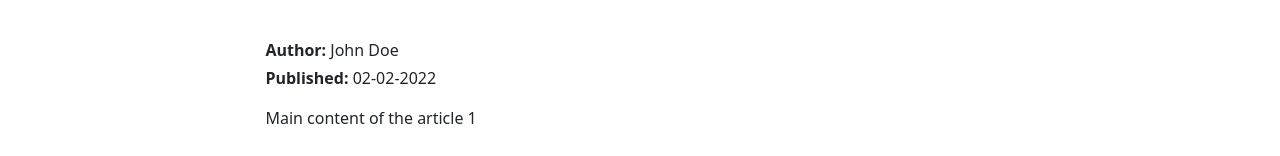
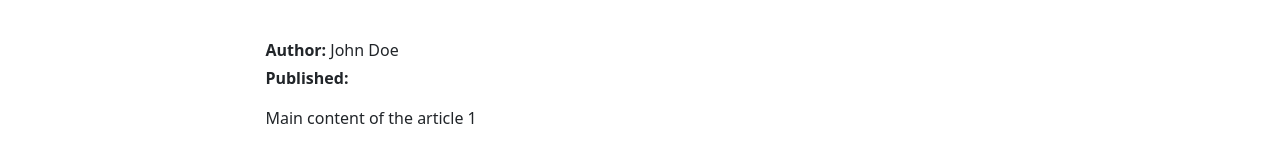
Before and after one commit to Cypeace84/react-crud, a React (Create React App) app: page /post/1 in a window 1280 px wide. Shown: the part 176-332 px from the top of the page. Built offline with nearby package versions, Linux system fonts and the light colour scheme.

Commit message:
add DatePicker - ERROR

```diff
--- a/src/components/features/PostForm.js
+++ b/src/components/features/PostForm.js
@@ -3,6 +3,9 @@ import { Button, Form, Row } from 'react-bootstrap';
 import Col from 'react-bootstrap/Col';
 import ReactQuill from 'react-quill';
 import 'react-quill/dist/quill.snow.css';
+import DatePicker from 'react-datepicker';
+
+import 'react-datepicker/dist/react-datepicker.css';
 
 const PostForm = ({ action, actionText, ...props }) => {
   const [title, setTitle] = useState(props.title || '');
@@ -54,12 +57,16 @@ const PostForm = ({ action, actionText, ...props }) => {
           className='col-sm-6 mb-3'
         >
           <Form.Label>Published</Form.Label>
-          <Form.Control
+          <DatePicker
+            selected={publishedDate}
+            onChange={(e) => setPublishedDate(e.target.value)}
+          />
+          {/* <Form.Control
             type='text'
             placeholder='mm-dd-rr'
             value={publishedDate}
             onChange={(e) => setPublishedDate(e.target.value)}
-          />
+          /> */}
         </Form.Group>
       </Row>
 
--- a/src/components/pages/Post.js
+++ b/src/components/pages/Post.js
@@ -3,6 +3,7 @@ import { Button, Card, Col, Modal, Row } from 'react-bootstrap';
 import { useDispatch, useSelector } from 'react-redux';
 import { Link, Navigate, useParams } from 'react-router-dom';
 import { getPostById, removePost } from '../../redux/postRedux';
+import dateToString from '../../utils/dateToStr';
 
 const Post = () => {
   const [show, setShow] = useState(false);
@@ -11,6 +12,8 @@ const Post = () => {
   const dispatch = useDispatch();
   const { id } = useParams();
   const postData = useSelector((state) => getPostById(state, id));
+  const dateString = dateToString(postData.publishedDate);
+  console.log('dateString', dateString);
 
   const remove = (e) => {
     e.preventDefault();
@@ -51,7 +54,8 @@ const Post = () => {
           </Card.Text>
           <Card.Text className='mb-3'>
             <strong>Published: </strong>
-            {postData.publishedDate}
+            {/* {dateToString(postData.publishedDate)} */}
+            {/* {postData.publishedDate} */}
           </Card.Text>
           <Card.Text className='mb-4'>
             <p dangerouslySetInnerHTML={{ __html: postData.content }} />
--- a/src/redux/initialState.js
+++ b/src/redux/initialState.js
@@ -5,7 +5,7 @@ const initialState = {
       title: 'Article title',
       shortDescription: 'Short description of the article...',
       content: 'Main content of the article 1',
-      publishedDate: '02-02-2022',
+      publishedDate: new Date('02-02-2022'),
       author: 'John Doe',
     },
     {
@@ -13,7 +13,7 @@ const initialState = {
       title: 'Article title 2',
       shortDescription: 'Short description of the article...',
       content: 'Main content of the article 2',
-      publishedDate: '02-02-2022',
+      publishedDate: new Date('02-02-2022'),
       author: 'John Doe',
     },
     {
@@ -21,7 +21,7 @@ const initialState = {
       title: 'Article title 3',
       shortDescription: 'Short description of the article...',
       content: 'Main content of the article 3',
-      publishedDate: '02-02-2022',
+      publishedDate: new Date('02-02-2022'),
       author: 'John Doe',
     },
     {
@@ -29,7 +29,7 @@ const initialState = {
       title: 'Article title 4',
       shortDescription: 'Short description of the article...',
       content: 'Main content of the article 4',
-      publishedDate: '02-02-2022',
+      publishedDate: new Date('02-02-2022'),
       author: 'John Doe',
     },
   ],
--- /dev/null
+++ b/src/utils/dateToStr.js
@@ -0,0 +1,7 @@
+const dateToString = (publishedDate) => {
+  return (
+    publishedDate.toLocaleDateString('en-US'),
+    console.log('dateToString', dateToString)
+  );
+};
+export default dateToString;
```
